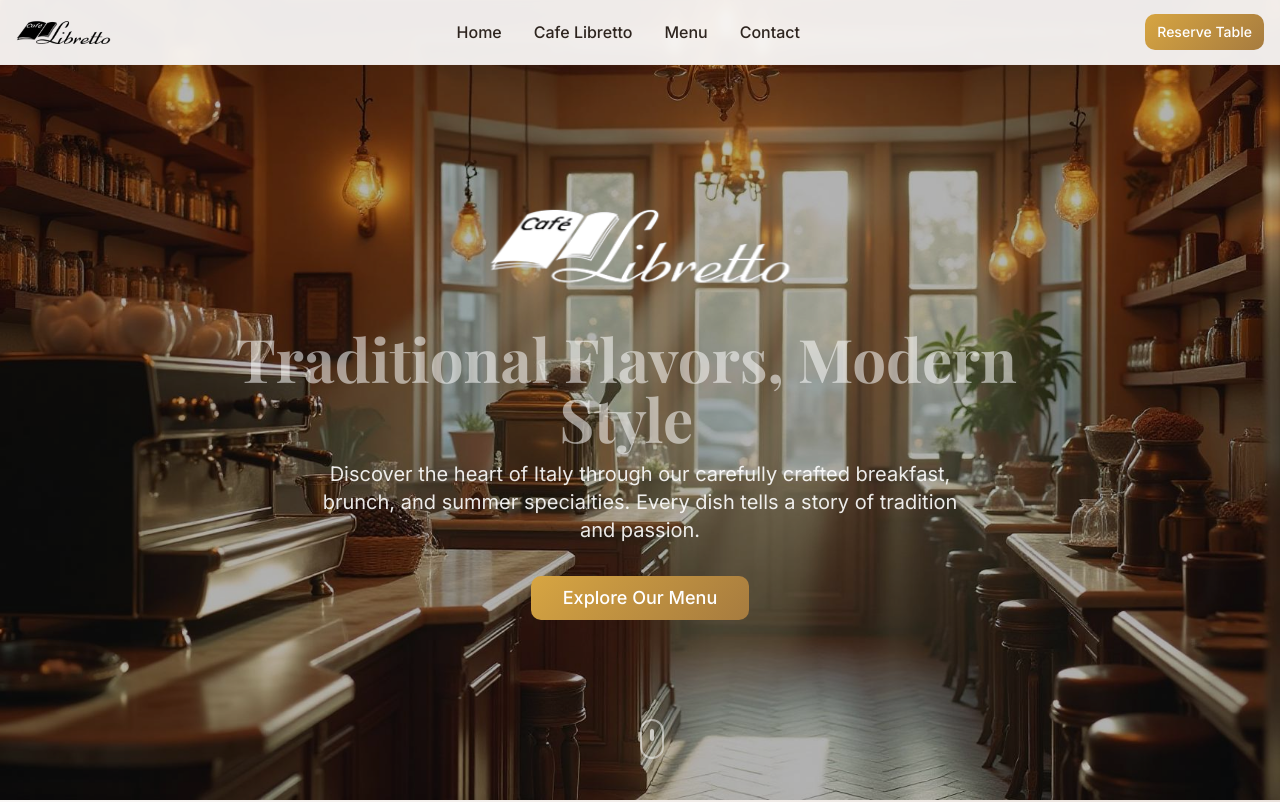
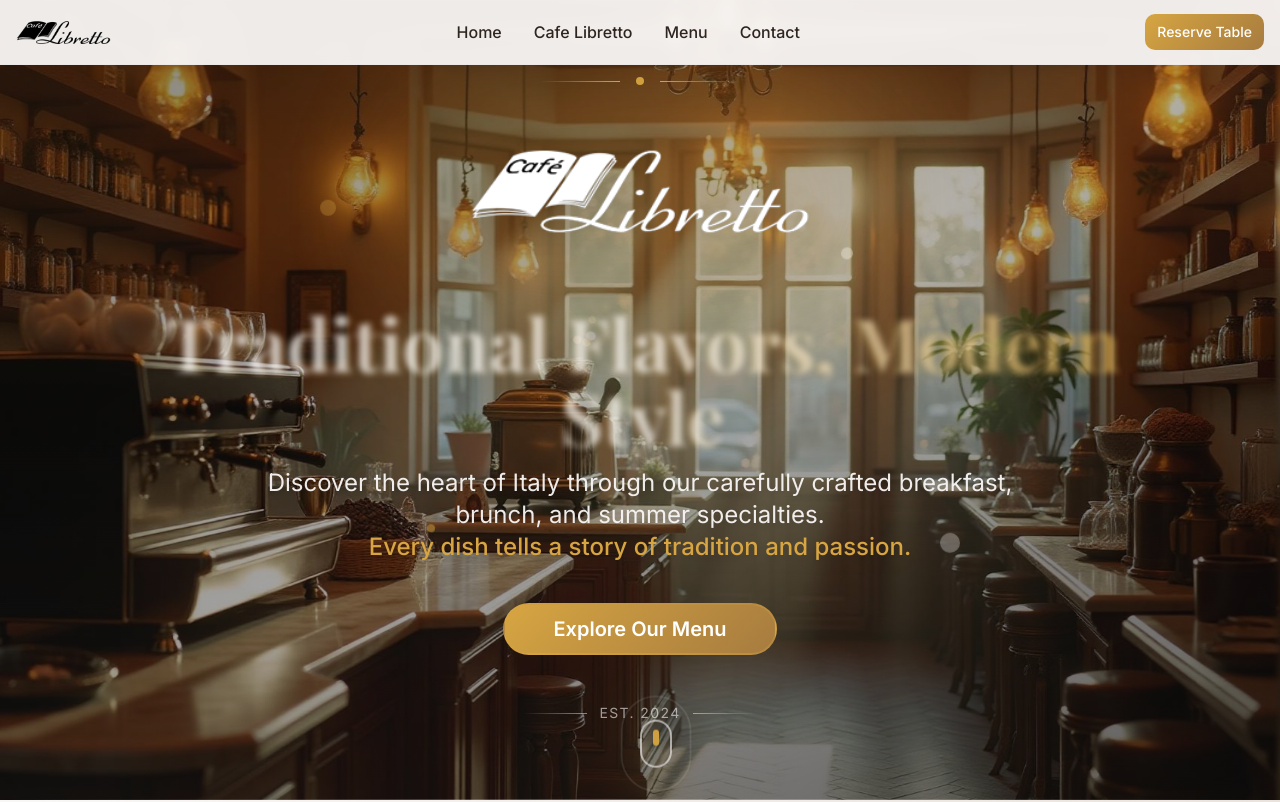
Before and after one commit to bytetechnik/libretto-ristorante-vibes, a React (Vite) app: page / in a window 1280 px wide. Shown: the top 802 px of the page. Built offline with nearby package versions, Linux system fonts and the light colour scheme.

Commit message:
Enhance header design
Make the header more fancy.

```diff
--- a/src/components/Hero.tsx
+++ b/src/components/Hero.tsx
@@ -15,62 +15,110 @@ const Hero = () => {
   useEffect(() => {
     const interval = setInterval(() => {
       setCurrentTextIndex((prev) => (prev + 1) % slidingTexts.length);
-    }, 3000); // Change text every 3 seconds
+    }, 3000);
 
     return () => clearInterval(interval);
   }, []);
 
   return (
     <section className="relative min-h-screen flex items-center justify-center overflow-hidden">
-      {/* Background Image */}
+      {/* Background Image with Enhanced Overlay */}
       <div
-        className="absolute inset-0 bg-cover bg-center bg-no-repeat"
+        className="absolute inset-0 bg-cover bg-center bg-no-repeat scale-105 animate-slow-zoom"
         style={{ backgroundImage: `url(${heroImage})` }}
       >
-        <div className="absolute inset-0 bg-black/30" />
+        <div className="absolute inset-0 bg-gradient-to-br from-black/50 via-black/30 to-black/60" />
+        <div className="absolute inset-0 bg-gradient-to-t from-coffee/20 via-transparent to-italian-gold/10" />
+      </div>
+
+      {/* Decorative Elements */}
+      <div className="absolute inset-0 overflow-hidden pointer-events-none">
+        {/* Floating Coffee Beans */}
+        <div className="absolute top-1/4 left-1/4 w-4 h-4 bg-italian-gold/30 rounded-full animate-float-slow"></div>
+        <div className="absolute top-1/3 right-1/3 w-3 h-3 bg-cream/40 rounded-full animate-float-medium"></div>
+        <div className="absolute bottom-1/3 left-1/3 w-2 h-2 bg-italian-gold/50 rounded-full animate-float-fast"></div>
+        <div className="absolute top-2/3 right-1/4 w-5 h-5 bg-cream/30 rounded-full animate-float-slow"></div>
+
+        {/* Decorative Lines */}
+        <div className="absolute top-0 left-0 w-full h-px bg-gradient-to-r from-transparent via-italian-gold/30 to-transparent"></div>
+        <div className="absolute bottom-0 left-0 w-full h-px bg-gradient-to-r from-transparent via-cream/30 to-transparent"></div>
       </div>
 
       {/* Content */}
-      <div className="relative z-10 text-center px-4 max-w-4xl mx-auto">
-        {/* Logo */}
-        <div className="mb-8 animate-fade-in">
+      <div className="relative z-10 text-center px-4 max-w-5xl mx-auto">
+        {/* Decorative Top Element */}
+        <div className="mb-8 animate-fade-in-up">
+          <div className="flex items-center justify-center mb-6">
+            <div className="h-px w-20 bg-gradient-to-r from-transparent to-italian-gold"></div>
+            <div className="mx-4 w-2 h-2 bg-italian-gold rounded-full animate-pulse"></div>
+            <div className="h-px w-20 bg-gradient-to-l from-transparent to-italian-gold"></div>
+          </div>
+        </div>
+
+        {/* Logo with Enhanced Styling */}
+        <div className="mb-8 animate-fade-in-up">
+          <div className="relative inline-block">
+            <div className="absolute inset-0 bg-italian-gold/20 rounded-full blur-2xl scale-150 animate-pulse"></div>
             <img
               src="/lovable-uploads/cdb32fff-8cdf-4c49-9efd-a02207927c65.png"
               alt="Café Libretto Logo"
-            className="h-24 md:h-32 mx-auto mb-6"
+              className="relative h-28 md:h-36 mx-auto mb-6 drop-shadow-2xl hover:scale-105 transition-transform duration-500"
             />
           </div>
+        </div>
 
-        {/* Sliding Tagline */}
-        <div className="h-16 md:h-20 lg:h-24 flex items-center justify-center mb-6">
-          <h1 className="font-playfair text-3xl md:text-5xl lg:text-6xl font-bold text-white animate-fade-in">
+        {/* Enhanced Sliding Tagline */}
+        <div className="h-20 md:h-24 lg:h-28 flex items-center justify-center mb-8">
+          <div className="relative">
+            <h1 className="font-playfair text-4xl md:text-6xl lg:text-7xl font-bold text-white animate-fade-in-up">
               <span
                 key={currentTextIndex}
-              className="inline-block animate-slide-in"
+                className="inline-block animate-slide-in-fancy bg-gradient-to-r from-white via-cream to-italian-gold bg-clip-text text-transparent drop-shadow-lg"
               >
                 {slidingTexts[currentTextIndex]}
               </span>
             </h1>
+            {/* Text Shadow Effect */}
+            <div className="absolute inset-0 font-playfair text-4xl md:text-6xl lg:text-7xl font-bold text-italian-gold/20 blur-sm -z-10">
+              <span className="inline-block">
+                {slidingTexts[currentTextIndex]}
+              </span>
+            </div>
+          </div>
         </div>
 
-        <p className="font-inter text-lg md:text-xl text-white/90 mb-8 max-w-2xl mx-auto leading-relaxed animate-fade-in">
+        <p className="font-inter text-xl md:text-2xl text-cream/95 mb-10 max-w-3xl mx-auto leading-relaxed animate-fade-in-up drop-shadow-lg">
           Discover the heart of Italy through our carefully crafted breakfast, brunch, and summer specialties.
-          Every dish tells a story of tradition and passion.
+          <br className="hidden md:block" />
+          <span className="text-italian-gold font-medium">Every dish tells a story of tradition and passion.</span>
         </p>
 
-        {/* CTA Button */}
+        {/* Enhanced CTA Button */}
+        <div className="animate-fade-in-up">
           <Button
             size="lg"
-          className="bg-gradient-gold hover:shadow-gold transform hover:scale-105 transition-all duration-300 font-inter font-medium px-8 py-4 text-lg animate-fade-in"
+            className="bg-gradient-gold hover:shadow-gold hover:shadow-xl transform hover:scale-110 transition-all duration-500 font-inter font-semibold px-12 py-6 text-xl rounded-full border-2 border-italian-gold/30 hover:border-italian-gold relative overflow-hidden group"
           >
-          Explore Our Menu
+            <span className="relative z-10">Explore Our Menu</span>
+            <div className="absolute inset-0 bg-gradient-to-r from-italian-gold via-warm-gold to-italian-gold opacity-0 group-hover:opacity-100 transition-opacity duration-500"></div>
           </Button>
         </div>
 
-      {/* Scroll Indicator */}
-      <div className="absolute bottom-8 left-1/2 transform -translate-x-1/2 animate-bounce">
-        <div className="w-6 h-10 border-2 border-white/50 rounded-full flex justify-center">
-          <div className="w-1 h-3 bg-white/70 rounded-full mt-2 animate-pulse" />
+        {/* Decorative Bottom Element */}
+        <div className="mt-12 animate-fade-in-up">
+          <div className="flex items-center justify-center">
+            <div className="h-px w-16 bg-gradient-to-r from-transparent to-cream/50"></div>
+            <div className="mx-3 text-cream/60 text-sm font-inter tracking-widest">EST. 2024</div>
+            <div className="h-px w-16 bg-gradient-to-l from-transparent to-cream/50"></div>
+          </div>
+        </div>
+      </div>
+
+      {/* Enhanced Scroll Indicator */}
+      <div className="absolute bottom-8 left-1/2 transform -translate-x-1/2 animate-bounce-slow">
+        <div className="w-8 h-12 border-2 border-cream/60 rounded-full flex justify-center relative">
+          <div className="w-1.5 h-4 bg-italian-gold rounded-full mt-2 animate-pulse" />
+          <div className="absolute -inset-2 border border-cream/30 rounded-full animate-ping"></div>
         </div>
       </div>
     </section>
--- a/src/index.css
+++ b/src/index.css
@@ -130,15 +130,59 @@
     animation: fadeIn 0.8s ease-out forwards;
   }
 
+  /* Enhanced fade-in-up animation */
+  .animate-fade-in-up {
+    animation: fadeInUp 1s ease-out forwards;
+  }
+
   /* Slide-in animation for text slider */
   .animate-slide-in {
     animation: slideIn 0.8s ease-out forwards;
+  }
+
+  /* Fancy slide-in animation */
+  .animate-slide-in-fancy {
+    animation: slideInFancy 1s cubic-bezier(0.4, 0, 0.2, 1) forwards;
+  }
+
+  /* Slow zoom animation */
+  .animate-slow-zoom {
+    animation: slowZoom 20s ease-in-out infinite alternate;
+  }
+
+  /* Floating animations */
+  .animate-float-slow {
+    animation: float 6s ease-in-out infinite;
+  }
+
+  .animate-float-medium {
+    animation: float 4s ease-in-out infinite;
+  }
+
+  .animate-float-fast {
+    animation: float 3s ease-in-out infinite;
+  }
+
+  /* Slow bounce animation */
+  .animate-bounce-slow {
+    animation: bounceSlow 3s ease-in-out infinite;
   }
 
   @keyframes fadeIn {
     from {
       opacity: 0;
       transform: translateY(20px);
+    }
+    to {
+      opacity: 1;
+      transform: translateY(0);
+    }
+  }
+
+  @keyframes fadeInUp {
+    from {
+      opacity: 0;
+      transform: translateY(30px);
     }
     to {
       opacity: 1;
@@ -156,4 +200,49 @@
       transform: translateX(0);
     }
   }
+
+  @keyframes slideInFancy {
+    0% {
+      opacity: 0;
+      transform: translateX(-50px) scale(0.8);
+      filter: blur(10px);
+    }
+    50% {
+      opacity: 0.8;
+      transform: translateX(10px) scale(1.05);
+      filter: blur(2px);
+    }
+    100% {
+      opacity: 1;
+      transform: translateX(0) scale(1);
+      filter: blur(0);
+    }
+  }
+
+  @keyframes slowZoom {
+    0% {
+      transform: scale(1);
+    }
+    100% {
+      transform: scale(1.1);
+    }
+  }
+
+  @keyframes float {
+    0%, 100% {
+      transform: translateY(0px) rotate(0deg);
+    }
+    50% {
+      transform: translateY(-20px) rotate(180deg);
+    }
+  }
+
+  @keyframes bounceSlow {
+    0%, 100% {
+      transform: translateY(0);
+    }
+    50% {
+      transform: translateY(-10px);
+    }
+  }
 }
```
Lines whose indentation alone changed are shown as unchanged.
